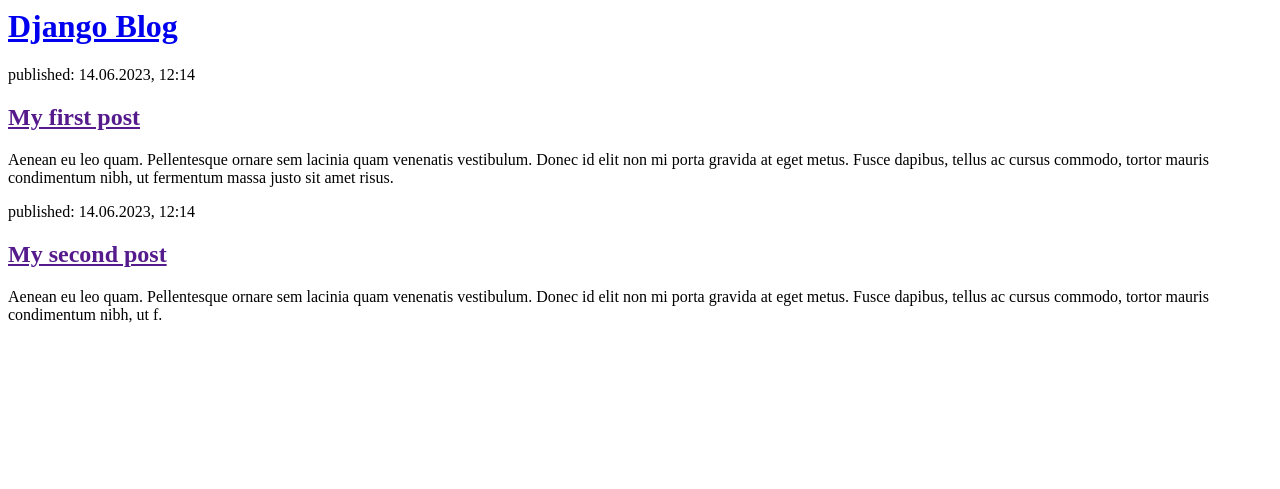
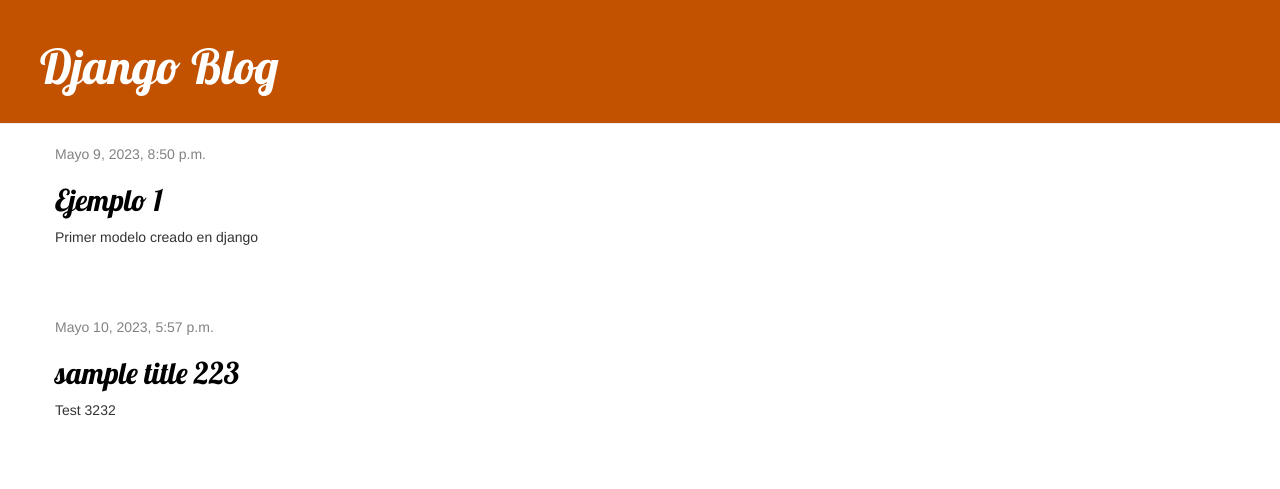
Before and after one commit to Erickvoid/django-course, a Django app: page / in a window 1280 px wide. Shown: the top 489 px of the page. Run offline with Django 3.2, Linux system fonts and the light colour scheme; data comes from the database, SQL or seed files in the repository; both versions use the stored data as it was after the commit; some libraries are stand-ins or nearby versions.

Commit message:
add extended html

```diff
--- /dev/null
+++ b/blog/static/css/blog.css
@@ -0,0 +1,46 @@
+.page-header {
+    background-color: #C25100;
+    margin-top: 0;
+    padding: 20px 20px 20px 40px;
+}
+
+.page-header h1, .page-header h1 a, .page-header h1 a:visited, .page-header h1 a:active {
+    color: #ffffff;
+    font-size: 36pt;
+    text-decoration: none;
+}
+
+.content {
+    margin-left: 40px;
+}
+
+h1, h2, h3, h4 {
+    font-family: 'Lobster', cursive;
+}
+
+.date {
+    color: #828282;
+}
+
+.save {
+    float: right;
+}
+
+.post-form textarea, .post-form input {
+    width: 100%;
+}
+
+.top-menu, .top-menu:hover, .top-menu:visited {
+    color: #ffffff;
+    float: right;
+    font-size: 26pt;
+    margin-right: 20px;
+}
+
+.post {
+    margin-bottom: 70px;
+}
+
+.post h2 a, .post h2 a:visited {
+    color: #000000;
+}
--- /dev/null
+++ b/blog/templates/blog/base.html
@@ -0,0 +1,25 @@
+
+
+    {% load static %}
+    <html>
+        <head>
+            <title>Django Girls blog</title>
+            <link rel="stylesheet" href="//maxcdn.bootstrapcdn.com/bootstrap/3.2.0/css/bootstrap.min.css">
+            <link rel="stylesheet" href="//maxcdn.bootstrapcdn.com/bootstrap/3.2.0/css/bootstrap-theme.min.css">
+            <link rel="stylesheet" href="{% static 'css/blog.css' %}">
+            <link href="//fonts.googleapis.com/css?family=Lobster&subset=latin,latin-ext" rel="stylesheet" type="text/css">
+        </head>
+        <body>
+            <div class="page-header">
+                <h1><a href="/">Django Blog</a></h1>
+            </div>
+            <div class="content container">
+                <div class="row">
+                    <div class="col-md-8">
+                        {% block content %}
+                        {% endblock %}
+                    </div>
+                </div>
+            </div>
+        </body>
+    </html>
--- a/blog/templates/blog/post_list.html
+++ b/blog/templates/blog/post_list.html
@@ -1,22 +1,13 @@
-<html>
-    <head>
-        <title>Django blog</title>
-    </head>
-    <body>
-        <div>
-            <h1><a href="/">Django Blog</a></h1>
+{% extends 'blog/base.html' %}
+
+{% block content %}
+    {% for post in posts %}
+        <div class="post">
+            <div class="date">
+                {{ post.published_date }}
+            </div>
+            <h2><a href="">{{ post.title }}</a></h2>
+            <p>{{ post.text|linebreaksbr }}</p>
         </div>
-
-        <div>
-            <p>published: 14.06.2023, 12:14</p>
-            <h2><a href="">My first post</a></h2>
-            <p>Aenean eu leo quam. Pellentesque ornare sem lacinia quam venenatis vestibulum. Donec id elit non mi porta gravida at eget metus. Fusce dapibus, tellus ac cursus commodo, tortor mauris condimentum nibh, ut fermentum massa justo sit amet risus.</p>
-        </div>
-
-        <div>
-            <p>published: 14.06.2023, 12:14</p>
-            <h2><a href="">My second post</a></h2>
-            <p>Aenean eu leo quam. Pellentesque ornare sem lacinia quam venenatis vestibulum. Donec id elit non mi porta gravida at eget metus. Fusce dapibus, tellus ac cursus commodo, tortor mauris condimentum nibh, ut f.</p>
-        </div>
-    </body>
-</html>
+    {% endfor %}
+{% endblock %}
--- a/blog/views.py
+++ b/blog/views.py
@@ -1,4 +1,7 @@
 from django.shortcuts import render
+from django.utils import timezone
+from .models import Post
 
 def post_list(request):
-    return render(request, 'blog/post_list.html', {})
+    posts = Post.objects.filter(published_date__lte=timezone.now()).order_by('published_date')
+    return render(request, 'blog/post_list.html', {'posts': posts})
--- a/mysite/settings.py
+++ b/mysite/settings.py
@@ -25,7 +25,7 @@
 # SECURITY WARNING: don't run with debug turned on in production!
 DEBUG = True
 
-ALLOWED_HOSTS = ['127.0.0.1', '.pythonanywhere.com']
+ALLOWED_HOSTS = ['127.0.0.1', '.pythonanywhere.com','localhost']
 
 # Application definition
 
```
Also changed, not shown: db.sqlite3.
